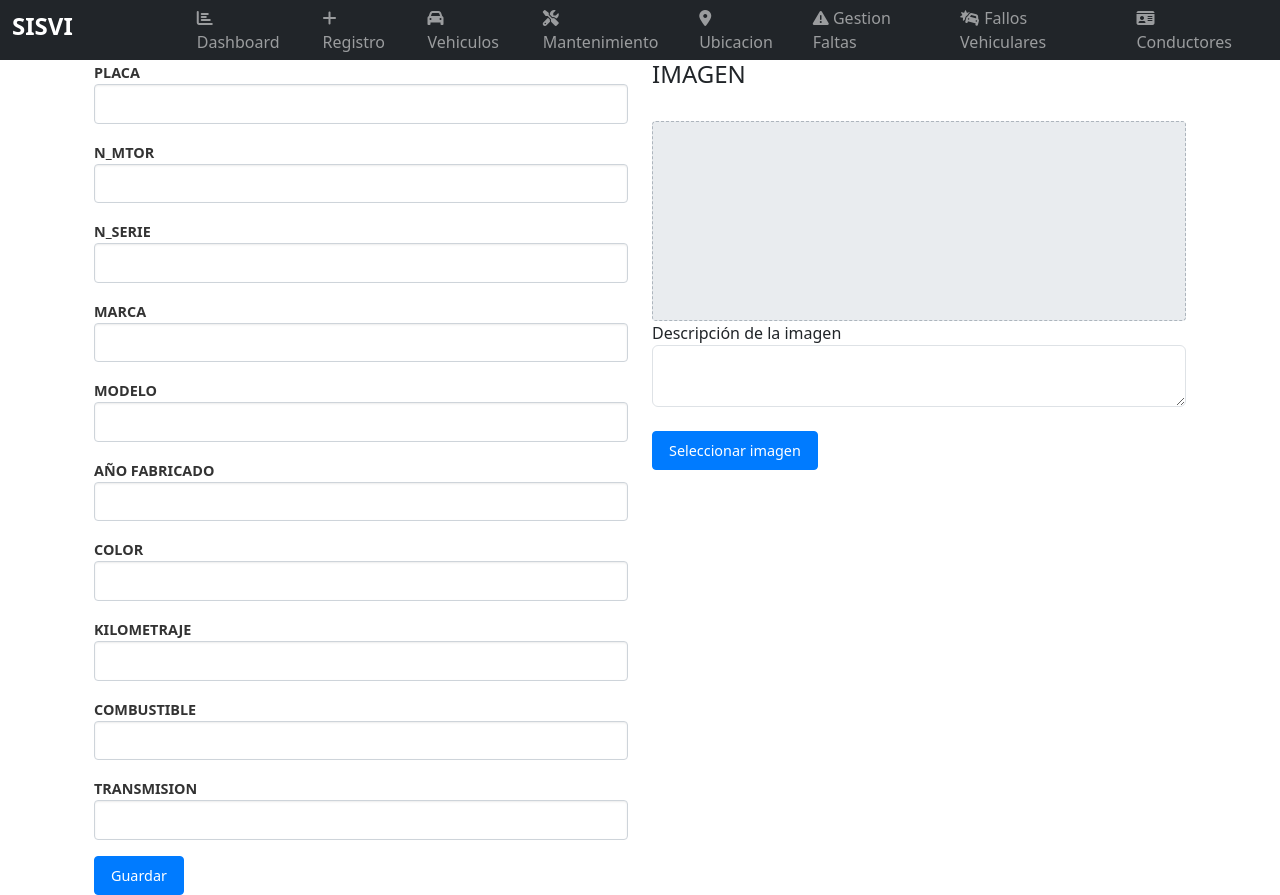
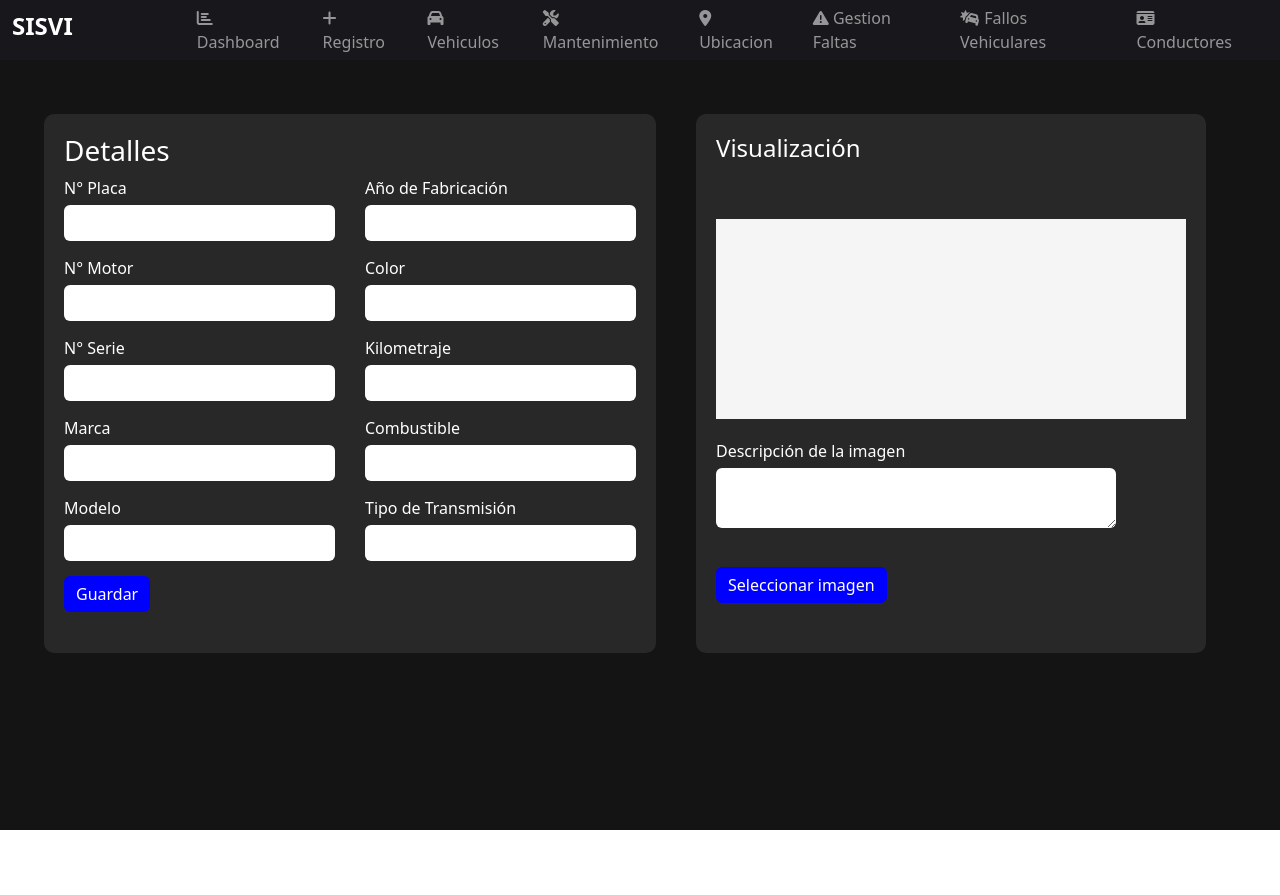
Before and after one commit to IsaacTakamura/sisvifront-vue, a Vue app: page /ficha in a window 1280 px wide. After the commit the page ends 830 px from the top, so only its background shows below. Built offline with nearby package versions, Linux system fonts and the light colour scheme; a web font is replaced by a local one.

Commit message:
Modo Dark en registro y ficha tecnica

```diff
--- a/src/App.vue
+++ b/src/App.vue
@@ -1,6 +1,6 @@
 <template>
   <!-- Barra superior horizontal -->
-  <nav class="navbar navbar-expand-lg navbar-dark bg-dark" style="margin-bottom: 0; height: 60px;">
+  <nav class="navbar navbar-expand-lg navbar-dark" style="margin-bottom: 0; height: 60px; background-color: #18181c;">
   <div class="container-fluid">
     <router-link to="/" class="navbar-brand" href="#">
       <h1 style="font-size: 24px; font-weight: bold; margin-right: 100px;">SISVI</h1>
--- a/src/assets/styles/St_Dashboard/DashboardSt.css
+++ b/src/assets/styles/St_Dashboard/DashboardSt.css
@@ -8,7 +8,9 @@
   font-size: 2.5em;
   color: #333;
 }
-
+ .view-title {
+  color: white;
+}
 .row {
   display: flex;
   width: 100%;
--- a/src/csss/FichaTecnicaView.css
+++ b/src/csss/FichaTecnicaView.css
@@ -1,59 +1,95 @@
-/* Mejoras en el diseño para un aspecto más profesional */
+/* Establece el color de fondo de la página */
 
-/* Estilos generales para el formulario compacto */
-.compact-form .form-group {
-    margin-bottom: 1rem; /* Espaciado más amplio entre campos */
+
+.container {
+    margin: 0 auto;
+    padding: 0;
+    max-width: 100%;
+    background-color: #141414;
+    color: white;
+}
+.card {
+    background-color: #282828;
+    border-radius: 10px;
+    padding: 20px;
+    margin-top: 20px;
+}
+.row {
+    display: flex;
+    gap: 40px; /* Añade una separación entre columnas */
+    border-radius: 10px;
+    margin-left: 20px;
+    margin-bottom: 153px;
+    margin-top: 30px;
+
 }
 
-.compact-form label {
-    font-size: 0.9rem; /* Tamaño de fuente ligeramente mayor */
-    font-weight: bold; /* Texto en negrita para mayor legibilidad */
-    color: #333; /* Color oscuro para mejorar el contraste */
+
+/* Ajusta el selector según tus necesidades o la estructura de tu HTML */
+.col-md-6, .col-md-5 { /* Asegúrate de que este selector coincida con tus clases de columnas */
+    background: #282828;
+    padding: 20px;
+    border-radius: 10px;
+
 }
 
-.compact-form .form-control {
-    padding: 0.5rem 1rem; /* Relleno más amplio para facilidad de interacción */
-    font-size: 0.9rem; /* Tamaño de fuente ligeramente mayor */
-    border: 1px solid #ced4da; /* Borde más sutil */
-    border-radius: 0.25rem; /* Bordes redondeados suaves */
-    background-color: #fff; /* Fondo blanco para los campos de entrada */
-    box-shadow: inset 0 1px 2px rgba(0,0,0,.075); /* Sombra interior sutil para profundidad */
+.col-md-5 {
+    display: flex;
+    flex-direction: column;
+    justify-content: space-between;
 }
 
-/* Estilos para placeholders de imágenes */
-.image-placeholder {
-    width: 100%;
-    height: 200px;
-    background-color: #e9ecef; /* Color de fondo más suave */
-    border: 1px dashed #adb5bd; /* Borde punteado para sugerir acción */
-    border-radius: 0.25rem; /* Bordes redondeados */
-    display: flex;
-    justify-content: center;
-    align-items: center;
-    color: #6c757d; /* Color de texto suave */
-    font-size: 1rem; /* Tamaño de fuente mayor */
+.form-control, .btn-primary {
+    border: none;
+    color: white; /* Ajustado para mejorar la legibilidad */
 }
 
-/* Estilos para la vista previa de imágenes */
-.image-preview img {
-    max-width: 100%;
-    height: auto;
-    border-radius: 0.25rem; /* Bordes redondeados suaves */
-    box-shadow: 0 4px 6px rgba(0,0,0,.1); /* Sombra exterior para destacar la imagen */
+.form-control::placeholder {
+    color: whitesmoke;
 }
 
-/* Botones con estilo más profesional */
+label {
+    color: white;
+}
+
 .btn-primary {
-    background-color: #007bff; /* Color azul brillante */
-    border-color: #007bff;
-    color: #fff;
-    padding: 0.5rem 1rem; /* Relleno más amplio */
-    font-size: 0.9rem; /* Tamaño de fuente mayor */
-    border-radius: 0.25rem; /* Bordes redondeados */
-    transition: background-color 0.15s ease-in-out, border-color 0.15s ease-in-out; /* Transición suave */
+    background-color: blue;
 }
 
 .btn-primary:hover {
-    background-color: #0056b3; /* Color más oscuro al pasar el mouse */
-    border-color: #004085;
+    background-color: #3e4a96;
 }
+
+.image-preview, .image-placeholder {
+    width: 100%;
+    min-height: 200px;
+    background-color: whitesmoke;
+    display: flex;
+    align-items: center;
+    justify-content: center;
+    color: white;
+    margin-bottom: 20px;
+}
+
+.image-preview img {
+    max-width: 100%;
+    max-height: 200px;
+}
+/* Mejoras en la sección de Detalles para separar los labels de sus inputs y ajustar el ancho de los inputs */
+
+/* Ajustes generales para mejorar la separación y el tamaño */
+.form-group {
+    margin-bottom: 15px; /* Añade espacio entre los campos del formulario */
+}
+
+.form-group label {
+    display: block; /* Hace que el label ocupe su propia línea */
+    margin-bottom: 5px; /* Espacio entre el label y el input */
+}
+
+/* Ajusta el ancho de los inputs para que no sean demasiado largos */
+.form-control {
+    width: 100%; /* Ajusta el ancho al 100% del contenedor padre, puedes cambiarlo según necesites */
+    max-width: 400px; /* Limita el ancho máximo para evitar inputs demasiado largos */
+    box-sizing: border-box; /* Asegura que el padding y border no expandan el elemento más allá de su ancho definido */
+}
--- a/src/html/FichaTecnicaView.html
+++ b/src/html/FichaTecnicaView.html
@@ -1,43 +1,51 @@
-<div class="container px-4">
+<div class="container px-4 py-4">
     <div class="row">
-        <div class="col">
+        <div class="col-md-6">
+            <h3>Detalles</h3>
             <form @submit.prevent="submitForm" class="compact-form">
+                <div class="d-flex">
+
+                    <div class="flex-fill" style="margin-right: 30px;">
                         <div class="form-group">
-                    <label for="placa">PLACA</label>
+                            <label for="placa">N° Placa</label>
                             <input type="text" id="placa" v-model="form.placa" class="form-control">
                         </div>
                         <!-- Repite el patrón anterior para los demás campos -->
 
                         <div class="form-group">
-                    <label for="nMotor">N_MTOR</label>
+                            <label for="nMotor">N° Motor</label>
                             <input type="text" id="nMotor" v-model="form.nMotor" class="form-control">
                         </div>
                         <div class="form-group">
-                    <label for="nSerie">N_SERIE</label>
+                            <label for="nSerie">N° Serie</label>
                             <input type="text" id="nSerie" v-model="form.nSerie" class="form-control">
                         </div>
                         <div class="form-group">
-                    <label for="marca">MARCA</label>
+                            <label for="marca">Marca</label>
                             <input type="text" id="marca" v-model="form.marca" class="form-control">
                         </div>
                         <div class="form-group">
-                    <label for="modelo">MODELO</label>
+                            <label for="modelo">Modelo</label>
                             <input type="text" id="modelo" v-model="form.modelo" class="form-control">
                         </div>
+                    </div>
+
+                    <div class="flex-fill">
                         <div class="form-group">
-                    <label for="anioFabricacion">AÑO FABRICADO</label>
+                            <label for="anioFabricacion">Año de Fabricación</label>
                             <input type="text" id="Fabricado" v-model="form.anioFabricacion" class="form-control">
                         </div>
+
                         <div class="form-group">
-                    <label for="color">COLOR</label>
+                            <label for="color">Color</label>
                             <input type="text" id="color" v-model="form.color" class="form-control">
                         </div>
                         <div class="form-group">
-                    <label for="kilometraje">KILOMETRAJE</label>
+                            <label for="kilometraje">Kilometraje</label>
                             <input type="text" id="kilometraje" v-model="form.kilometraje" class="form-control">
                         </div>
                         <div class="form-group">
-                    <label for="tipoCombustible">COMBUSTIBLE</label>
+                            <label for="tipoCombustible">Combustible</label>
                             <select id="combustible" v-model="form.tipoCombustible" class="form-control">
                                 <option value="Gasolina">Gasolina</option>
                                 <option value="Diesel">Diesel</option>
@@ -46,22 +54,24 @@
                             </select>
                         </div>
                         <div class="form-group">
-                    <label for="transmision">TRANSMISION</label>
+                            <label for="transmision">Tipo de Transmisión</label>
                             <select id="combustible" v-model="form.transmision" class="form-control">
                                 <option value="Automatica">Automatica</option>
                                 <option value="Manual">Manual</option>
                             </select>
                         </div>
+                    </div>
+                </div>
                 <!-- ... -->
                 <button type="submit" class="btn btn-primary">Guardar</button>
             </form>
         </div>
-        <div class="col">
+        <div class="col-md-5">
             <div class="form-group">
                 <div class="col">
                     <div class="form-group">
                         <label for="img">
-                            <h4>IMAGEN</h4>
+                            <h4>Visualización</h4>
                         </label><br><br>
                         <input type="file" id="imagen" @change="onFileChange" class="img-fluid" hidden>
                         <div v-if="form.img" class="image-preview">
--- a/src/views/Dashboard.vue
+++ b/src/views/Dashboard.vue
@@ -1,5 +1,5 @@
 <template>
-  <div>
+  <div style="background: #141414; padding-top: 20px">
     <header class="view-header">
       <h1 class="view-title">Dashboard</h1>
     </header>
--- a/src/views/RegistrarActivos.vue
+++ b/src/views/RegistrarActivos.vue
@@ -44,7 +44,7 @@ export default {
 #app {
   font-family: 'Avenir', Helvetica, Arial, sans-serif;
   text-align: center;
-  background: #191919;
+  background: #141414;
   padding-top: 55px;
   height: 100vh;
 
@@ -59,22 +59,25 @@ export default {
 
 
 .card {
-  background-color: #1e1e2f;
+  background-color: #282828;
   border-radius: 10px;
   padding: 20px;
   width: 400px;
   box-shadow: 0 4px 8px rgba(0, 0, 0, 0.2);
   display: flex;
   flex-direction: column;
+  margin-top: 30px;
+  margin-left: 10px;
 }
 
 .card h2 {
   color: #fff;
   margin-bottom: 20px;
+  font-weight: 600;
 }
 
 .image-container {
-  background-color: #2a2a3f;
+  background-color: #353535;
   padding: 10px;
   border-radius: 10px;
   overflow: hidden;
@@ -96,16 +99,17 @@ export default {
 }
 
 .controls button {
-  background-color: #ff5722;
+  background-color: red;
   color: #fff;
   border: none;
   border-radius: 5px;
   padding: 10px 20px;
   font-size: 16px;
   cursor: pointer;
+  font-weight: bold;
 }
 
 .controls button:hover {
-  background-color: #e64a19;
+  background-color: #e10404e0;
 }
 </style>
```
Lines whose indentation alone changed are shown as unchanged.
